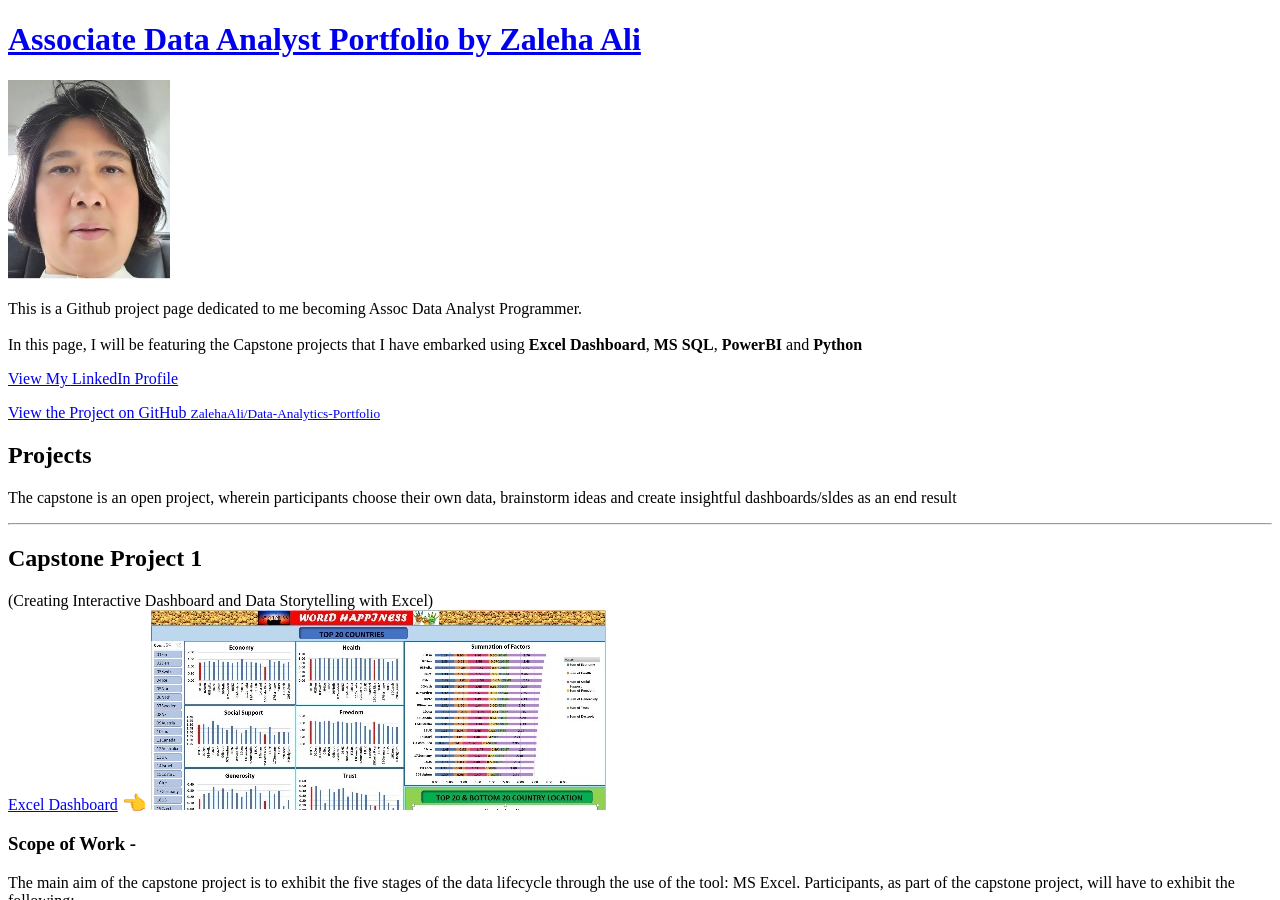
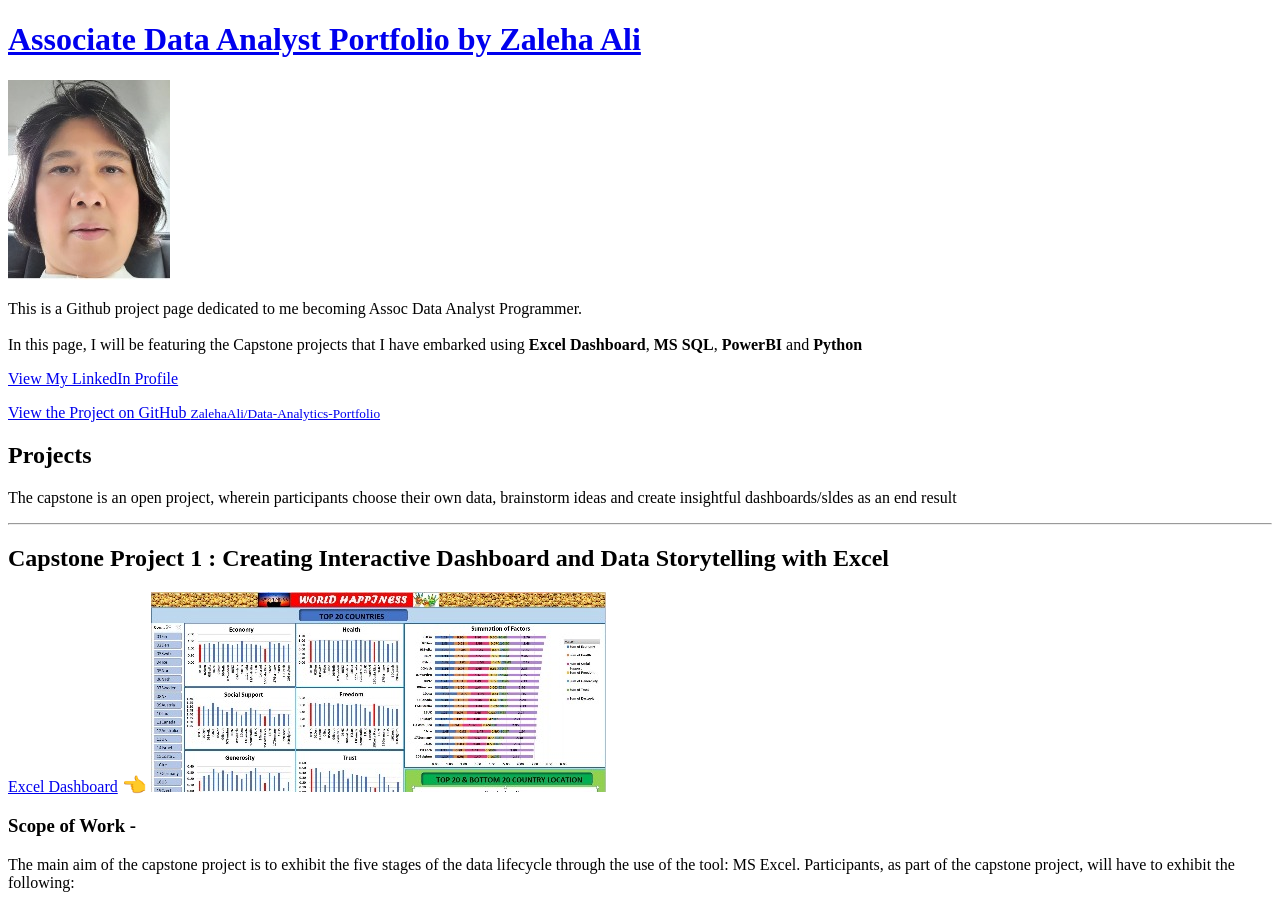
Before and after one commit to ZalehaAli/Data-Analytics-Portfolio, a Jekyll site: the page built from index.md, in a window 1280 px wide and 900 px high. Built offline with Jekyll 4.4.1, drawn with Linux system fonts in a browser that asks for light colours; our own code applies the rules of GitHub Pages for plain Markdown files.

Commit message:
Update index.md

```diff
--- a/index.md
+++ b/index.md
@@ -2,9 +2,7 @@
 The capstone is an open project, wherein participants choose their own data, brainstorm ideas and create insightful dashboards/sldes as an end result
 
 ---
-## Capstone Project 1
-(Creating Interactive Dashboard and Data Storytelling with Excel)
-<br>
+## Capstone Project 1 : Creating Interactive Dashboard and Data Storytelling with Excel
 <a href="pdf/World Happiness.pdf" target="_blank">Excel Dashboard</a> <span style='font-size:20px;'>&#128072;</span>
 <img src="images/Capstone1_worldhappy.jpg?raw=true"/>
 ### Scope of Work -
```
